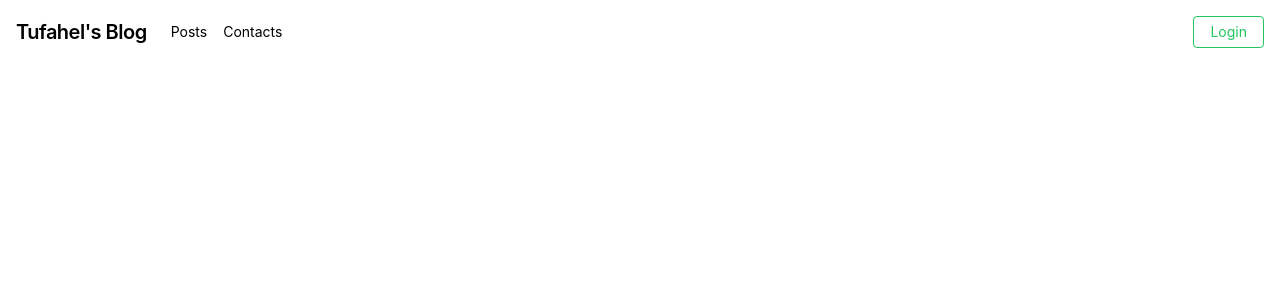
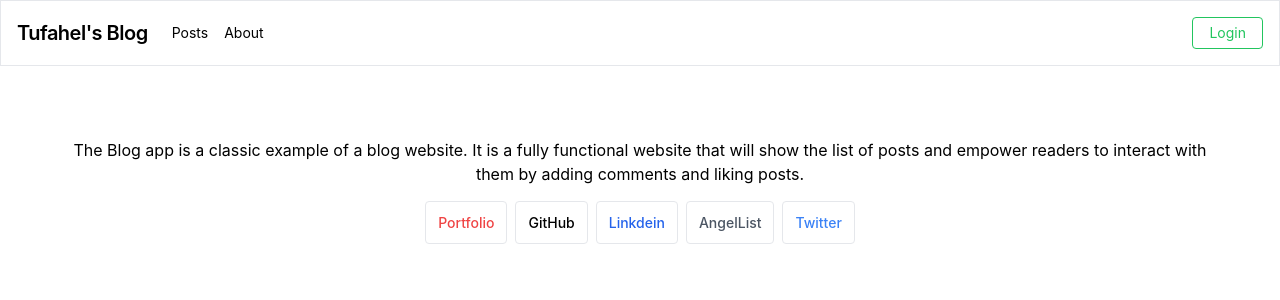
Before and after one commit to Tufahel/blog-app-front-end, a React (Create React App) app: page /about in a window 1280 px wide. Shown: the top 300 px of the page. Built offline with nearby package versions, Linux system fonts and the light colour scheme.

Commit message:
refactor last updated and navigation

```diff
--- a/src/App.js
+++ b/src/App.js
@@ -4,7 +4,7 @@ import 'react-toastify/dist/ReactToastify.css';
 import './App.css';
 import Comments from './components/Comment/Comments';
 import CreateComment from './components/Comment/CreateComment';
-import Contact from './components/Contact/Contact';
+import Contact from './components/About/About';
 import Login from './components/Login/Login';
 import Navigation from './components/Navigation/Navigation';
 import CreatePost from './components/Post/CreatePost';
@@ -21,7 +21,7 @@ function App() {
         <Navigation />
         <Routes>
           <Route path="/" element={<Posts />} />
-          <Route path="/contacts" element={<Contact />} />
+          <Route path="/about" element={<Contact />} />
           <Route path="/myposts" element={<MyPosts />} />
           <Route path="/user" element={<User />} />
           <Route path="/signup" element={<Signup />} />
--- a/src/components/Contact/Contact.js
+++ b/src/components/About/About.js
@@ -1,7 +1,12 @@
 import React from 'react';
 
 const Contact = () => (
-  <div className="text-center m-4">
+  <div className="text-center m-12">
+    <p className="p-6">
+      The Blog app is a classic example of a blog website. It is a fully functional website that
+      will show the list of posts and empower readers to interact with them by adding
+      comments and liking posts.
+    </p>
     <h4 className="rounded text-sm text-red-500 border inline p-3 m-1 font-medium hover:text-white hover:border-red-700 hover:bg-red-700"><a href="https://tufahel.github.io/portfolio-desktop-version/">Portfolio</a></h4>
     <h3 className="rounded text-sm font-medium border inline p-3 m-1 hover:border-black hover:bg-black hover:text-white"><a href="https://github.com/Tufahel">GitHub</a></h3>
     <h3 className="rounded text-sm font-medium border inline p-3 m-1 text-blue-600 hover:text-white hover:bg-blue-600 hover:border-blue-600"><a href="https://www.linkedin.com/">Linkdein</a></h3>
--- a/src/components/Navigation/Navigation.js
+++ b/src/components/Navigation/Navigation.js
@@ -11,7 +11,7 @@ const Navigation = () => {
     dispatch(signOut(navigate('/')));
   }
   return (
-    <nav className="flex items-center justify-between flex-wrap p-4">
+    <nav className="flex items-center justify-between flex-wrap p-4 border lg:sticky top-0 bg-white">
       <div className="flex items-center flex-shrink-0 text-black mr-6">
         <span className="font-semibold text-xl tracking-tight">Tufahel&apos;s Blog</span>
       </div>
@@ -25,7 +25,7 @@ const Navigation = () => {
         </>
       )
     }
-          <NavLink className="block mt-4 lg:inline-block lg:mt-0 text-black-200 hover:text-green-500 mr-4" to="/contacts">Contacts</NavLink>
+          <NavLink className="block mt-4 lg:inline-block lg:mt-0 text-black-200 hover:text-green-500 mr-4" to="/about">About</NavLink>
           {
       user && (
         <>
--- /dev/null
+++ b/src/components/Post/LatestPost.js
@@ -0,0 +1,43 @@
+import React from 'react';
+import { useSelector } from 'react-redux';
+import { NavLink } from 'react-router-dom';
+import LikeCommentCount from '../LikeCommentCount/LikeCommentCount';
+import User from '../User';
+
+const LatestPost = () => {
+  const posts = useSelector((state) => state.PostReducer);
+  const ids = posts.posts.map((post) => post.post_id);
+  const maxId = Math.max(...ids);
+  const latestPost = posts.posts.filter((post) => post.post_id === maxId);
+  const setPostId = (id) => {
+    localStorage.setItem('postid', id);
+    // navigate(`/post/${postId}`);
+  };
+  return (
+    <div>
+      <h2 className="ml-6 text-3xl font-bold">Latest Post</h2>
+      {latestPost?.map((post) => (
+        <div className="flex flex-col md:flex-row ml-6 mt-2 pb-4 space-x-12 border-b-2 md:shrink-0" key={maxId}>
+          <img className="rounded object-cover h-56" src={post.image} alt="img" />
+          <div className="flex flex-col justify-center border-b-3">
+            <h4 className="font-medium text-lg text-4xl">
+              {post.title}
+            </h4>
+            <div className="flex">
+              <p className="w-96 truncate">{post.text}</p>
+              <NavLink to="/post"><button className="text-green-500" type="button" onClick={() => setPostId(post.post_id)}>more</button></NavLink>
+            </div>
+            <LikeCommentCount id={post.post_id} />
+            <div>
+              Author:
+              {' '}
+              <div className="inline text-red-500"><User id={post.user_id} /></div>
+            </div>
+          </div>
+        </div>
+      ))}
+    </div>
+  );
+};
+
+export default LatestPost;
--- a/src/components/Post/Posts.js
+++ b/src/components/Post/Posts.js
@@ -4,13 +4,10 @@ import { NavLink } from 'react-router-dom';
 import { getPosts } from '../../redux/actions/Post';
 import LikeCommentCount from '../LikeCommentCount/LikeCommentCount';
 import User from '../User';
+import LatestPost from './LatestPost';
 
 const Posts = () => {
   const posts = useSelector((state) => state.PostReducer);
-  const ids = posts.posts.map((post) => post.post_id);
-  const maxId = Math.max(...ids);
-  console.log('max Id: ', maxId);
-  const latestPost = posts.posts.filter((post) => post.post_id === maxId);
   const dispatch = useDispatch();
 
   useEffect(() => {
@@ -19,32 +16,11 @@ const Posts = () => {
 
   const setPostId = (id) => {
     localStorage.setItem('postid', id);
-    // navigate(`/post/${postId}`);
   };
   return (
     <>
       <div className="flex flex-col m-2">
-        <h2 className="ml-6 text-3xl font-bold">Latest Post</h2>
-        {latestPost?.map((post) => (
-          <div className="flex flex-col md:flex-row ml-6 mt-2 pb-4 space-x-12 border-b-2 md:shrink-0" key={maxId}>
-            <img className="rounded object-cover h-56" src={post.image} alt="img" />
-            <div className="flex flex-col justify-center border-b-3">
-              <h4 className="font-medium text-lg text-4xl">
-                {post.title}
-              </h4>
-              <div className="flex">
-                <p className="w-60 truncate">{post.text}</p>
-                <NavLink to="/post"><button className="text-green-500" type="button" onClick={() => setPostId(post.post_id)}>more</button></NavLink>
-              </div>
-              <LikeCommentCount id={post.post_id} />
-              <div>
-                Author:
-                {' '}
-                <div className="inline text-red-500"><User id={post.user_id} /></div>
-              </div>
-            </div>
-          </div>
-        ))}
+        <LatestPost />
         <div className="flex flex-wrap m-4">
           {posts.posts?.map((post) => (
             <div className="flex flex-col items-left p-2 space-y-4 border m-2" key={post.post_id}>
```
